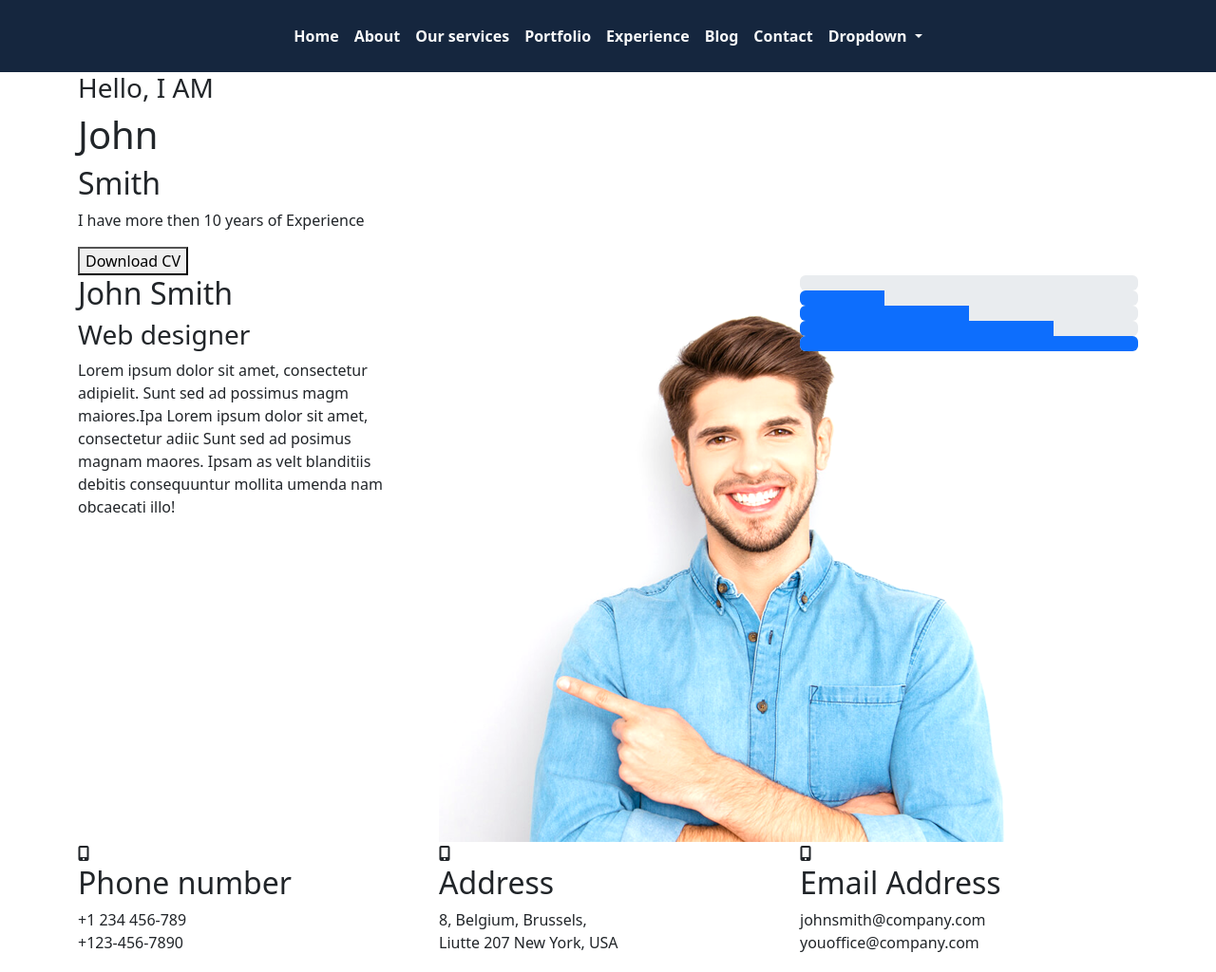
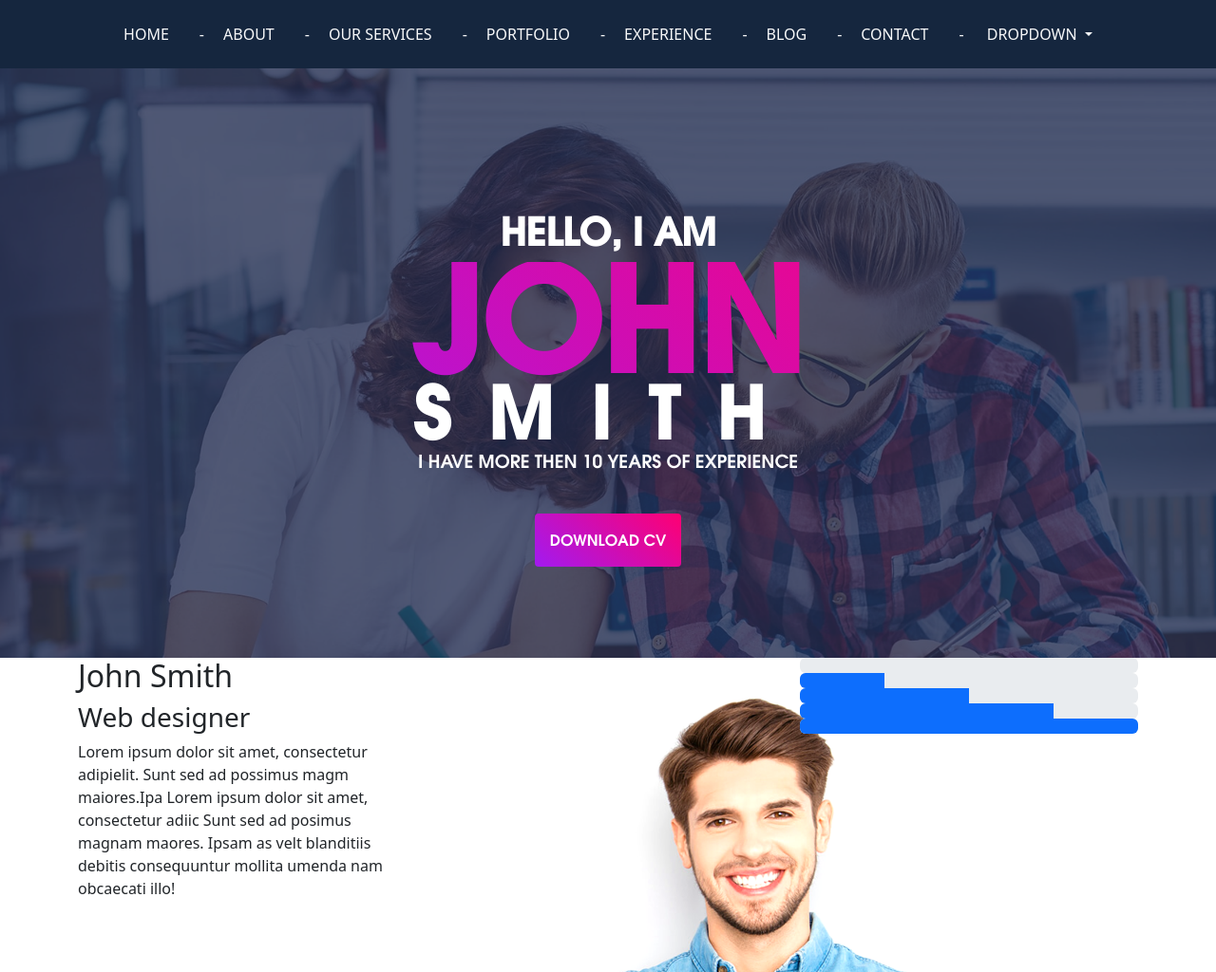
Before and after one commit to hmshamim51/class-23, a plain HTML site: page index.html in a window 1280 px wide. Shown: the top 1024 px of the page at 95% size. Drawn offline with Linux system fonts and the light colour scheme.

Commit message:
banner area done

```diff
--- a/assets/css/style.css
+++ b/assets/css/style.css
@@ -1,4 +1,3 @@
-
 @font-face {
     font-family: 'ITC Avant Garde Gothic';
     src: url('../fonts/AvantGarde-Demi.eot');
@@ -27,26 +26,77 @@
 
 :root {
     --primary-color: #15263e;
+    --color1: #a21af0;
+    --color2: #ff0072;
+
+
+    .john-gra {
+        background-image: -moz-linear-gradient(49deg, rgb(219, 219, 219) 0%, rgb(41, 10, 89) 0%, rgb(162, 26, 240) 0%, rgb(255, 0, 114) 100%);
+        background-image: -webkit-linear-gradient(49deg, rgb(219, 219, 219) 0%, rgb(41, 10, 89) 0%, rgb(162, 26, 240) 0%, rgb(255, 0, 114) 100%);
+        background-image: -ms-linear-gradient(49deg, rgb(219, 219, 219) 0%, rgb(41, 10, 89) 0%, rgb(162, 26, 240) 0%, rgb(255, 0, 114) 100%);
+        -webkit-background-clip: text;
+        -webkit-text-fill-color: transparent;
+    }
 
 }
 
+/* ......................................
+.  Header Area
+......................................*/
 
 .header-area {
     background-color: var(--primary-color);
 }
 
-.john-btn-primary {
+.primary-menu ul li a:before {
+    content: "-";
+    margin-right: 20px;
+}
 
+.primary-menu ul li:first-child a:before,
+.primary-menu ul ul li a:before {
+    display: none;
 }
 
 
-/* primary menu */
+/* ......................................
+.  Banner Area
+......................................*/
 
-.primary-menu {
-    padding-top: 10px;
-    padding-bottom: 10px;
+.john-banner-area {
+    background-image: url(../image/banner-bg.png);
+    background-repeat: no-repeat;
+    background-size: cover;
+    background-position: center;
 }
 
-.primary-menu ul li a {
-    font-weight: 700;
+.banner-content {
+    font-family: 'ITC Avant Garde Gothic';
 }
+
+.banner-content h3 {
+    margin-top: 100px;
+}
+
+.john-name {
+    background: linear-gradient(to right, var(--color1) 0%, var(--color2) 100%);
+    font-size: 150px;
+    line-height: 120px;
+}
+
+.john-subtitle {
+    font-size: 75px;
+    line-height: 60px;
+    font-weight: bold;
+    letter-spacing: 40px;
+}
+
+.banner-content p {
+    font-size: 19px;
+}
+
+.john-btn-primary {
+    background-image: -moz-linear-gradient(49deg, rgb(219, 219, 219) 0%, rgb(41, 10, 89) 0%, rgb(162, 26, 240) 0%, rgb(255, 0, 114) 100%);
+    background-image: -webkit-linear-gradient(49deg, rgb(219, 219, 219) 0%, rgb(41, 10, 89) 0%, rgb(162, 26, 240) 0%, rgb(255, 0, 114) 100%);
+    background-image: -ms-linear-gradient(49deg, rgb(219, 219, 219) 0%, rgb(41, 10, 89) 0%, rgb(162, 26, 240) 0%, rgb(255, 0, 114) 100%);
+}
--- a/index.html
+++ b/index.html
@@ -30,45 +30,45 @@
                                     <div class="collapse navbar-collapse" id="navbarSupportedContent">
                                         <ul class="navbar-nav m-auto">
                                             <li class="nav-item">
-                                                <a class="nav-link link-light" aria-current="page" href="#">Home</a>
+                                                <a class="nav-link link-light text-uppercase p-3" aria-current="page" href="#">Home</a>
                                             </li>
 
                                             <li class="nav-item">
-                                                <a class="nav-link link-light" href="#">About</a>
+                                                <a class="nav-link link-light text-uppercase p-3" href="#">About</a>
                                             </li>
 
                                             <li class="nav-item">
-                                                <a class="nav-link link-light" href="#">Our services</a>
+                                                <a class="nav-link link-light text-uppercase p-3" href="#">Our services</a>
                                             </li>
 
                                             <li class="nav-item">
-                                                <a class="nav-link link-light" href="#">Portfolio</a>
+                                                <a class="nav-link link-light text-uppercase p-3" href="#">Portfolio</a>
                                             </li>
 
                                             <li class="nav-item">
-                                                <a class="nav-link link-light" href="#">Experience</a>
+                                                <a class="nav-link link-light text-uppercase p-3" href="#">Experience</a>
                                             </li>
 
                                             <li class="nav-item">
-                                                <a class="nav-link link-light" href="#">Blog</a>
+                                                <a class="nav-link link-light text-uppercase p-3" href="#">Blog</a>
                                             </li>
 
                                             <li class="nav-item">
-                                                <a class="nav-link link-light" href="#">Contact</a>
+                                                <a class="nav-link link-light text-uppercase p-3" href="#">Contact</a>
                                             </li>
 
                                             <li class="nav-item dropdown">
-                                                <a class="nav-link dropdown-toggle link-light" href="#" role="button"
+                                                <a class="nav-link dropdown-toggle link-light text-uppercase p-3" href="#" role="button"
                                                     data-bs-toggle="dropdown" aria-expanded="false">
                                                     Dropdown
                                                 </a>
                                                 <ul class="dropdown-menu">
-                                                    <li><a class="dropdown-item" href="#">Action</a></li>
-                                                    <li><a class="dropdown-item" href="#">Another action</a></li>
+                                                    <li><a class="dropdown-item text-uppercase" href="#">Action</a></li>
+                                                    <li><a class="dropdown-item text-uppercase" href="#">Another action</a></li>
                                                     <li>
-                                                        <hr class="dropdown-divider">
+                                                        <hr class="dropdown-divider text-uppercase">
                                                     </li>
-                                                    <li><a class="dropdown-item" href="#">Something else here</a>
+                                                    <li><a class="dropdown-item text-uppercase" href="#">Something else here</a>
                                                     <li>
                                                 </ul>
                                             </li>
@@ -92,13 +92,13 @@
             <div class="john-banner">
                 <div class="container">
                     <div class="row">
-                        <div class="col-xl-12">
-                            <div class="banner-content">
-                                <h3>Hello, I AM</h3>
-                                <h1>John</h1>
-                                <h2>Smith</h2>
+                        <div class="col-xl-12 my-5">
+                            <div class="banner-content text-white text-uppercase text-center my-5">
+                                <h3 class="fs-1 fw-semibold">Hello, I AM</h3>
+                                <h1 class="john-name john-gra fw-bold">John</h1>
+                                <h2 class="john-subtitle">Smith</h2>
                                 <p>I have more then 10 years of Experience</p>
-                                <button class="john-btn-praimary">Download CV</button>
+                                <button class="john-btn-primary text-white border-0 text-uppercase p-3 rounded-1 mt-4">Download CV</button>
                             </div>
                         </div>
                     </div>
```
